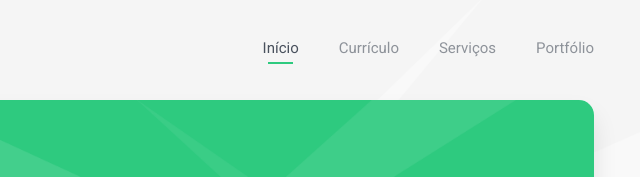
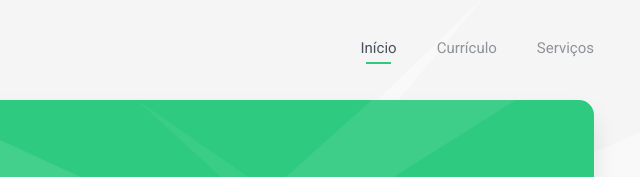
Before and after one commit to C4rbon3/C4rbon3.github.io, a plain HTML site: page index.html in a window 1280 px wide. Shown: the top 177 px of the page, 562-1202 px from the left. Drawn offline with Linux system fonts and the light colour scheme; a web font is replaced by a local one.

Commit message:
Última Atualização

```diff
--- a/index.html
+++ b/index.html
@@ -50,9 +50,6 @@
               </li>
               <li>
                 <a class="pt-trigger" href="index.html#services">Serviços</a>
-              </li>
-              <li>
-                <a class="pt-trigger" href="index.html#portfolio">Portfólio</a>
               </li>
             </ul>
             <!-- /Main menu -->
```
